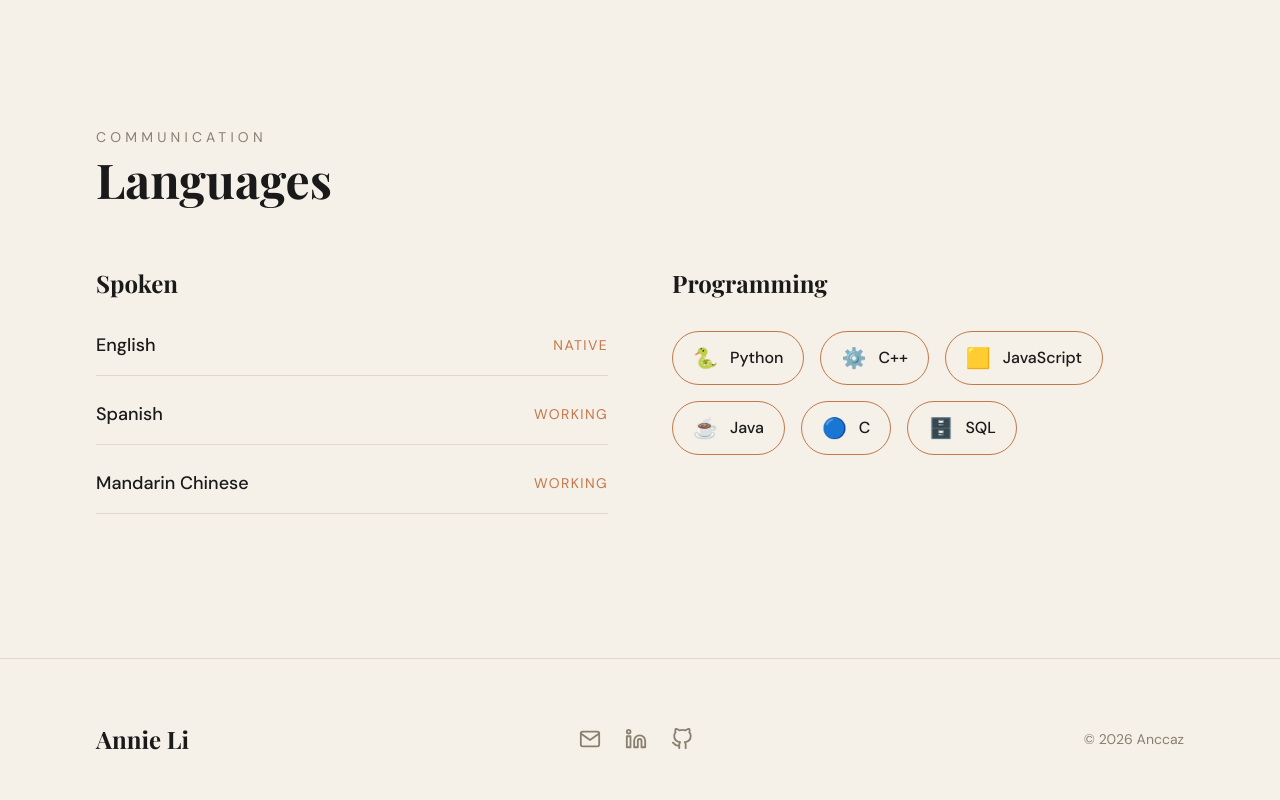
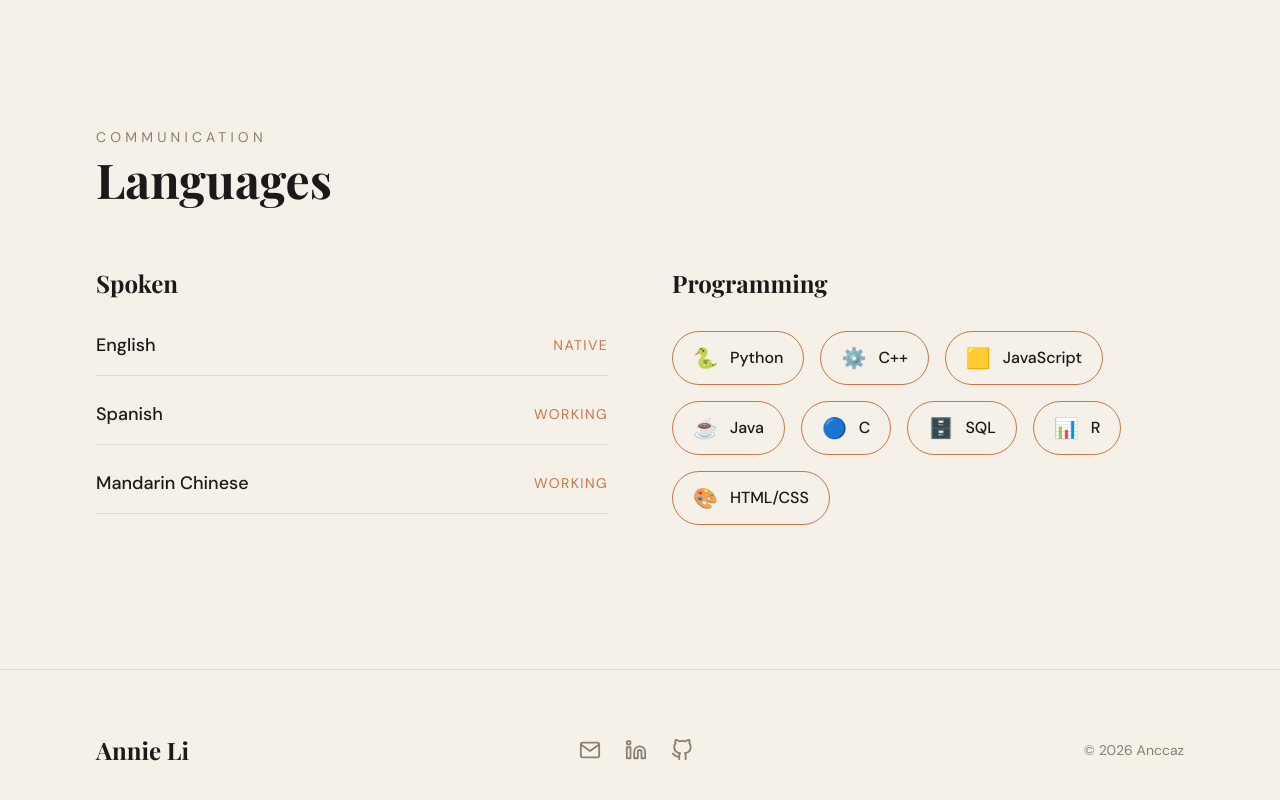
Before and after one commit to anccaz/AnccazPersonalWebsite, a React (Vite) app: page / in a window 1280 px wide. Shown: the part 4649-5449 px from the top of the page. Built offline with nearby package versions, Linux system fonts and the light colour scheme; a web font is replaced by a local one.

Commit message:
languages added

```diff
--- a/src/portfolio.js
+++ b/src/portfolio.js
@@ -146,5 +146,7 @@ export const personalInfo = {
       { name: "Java", icon: "☕" },
       { name: "C", icon: "🔵" },
       { name: "SQL", icon: "🗄️" },
+      { name: "R", icon: "📊" },
+      { name: "HTML/CSS", icon: "🎨" },
     ],
   };
```
